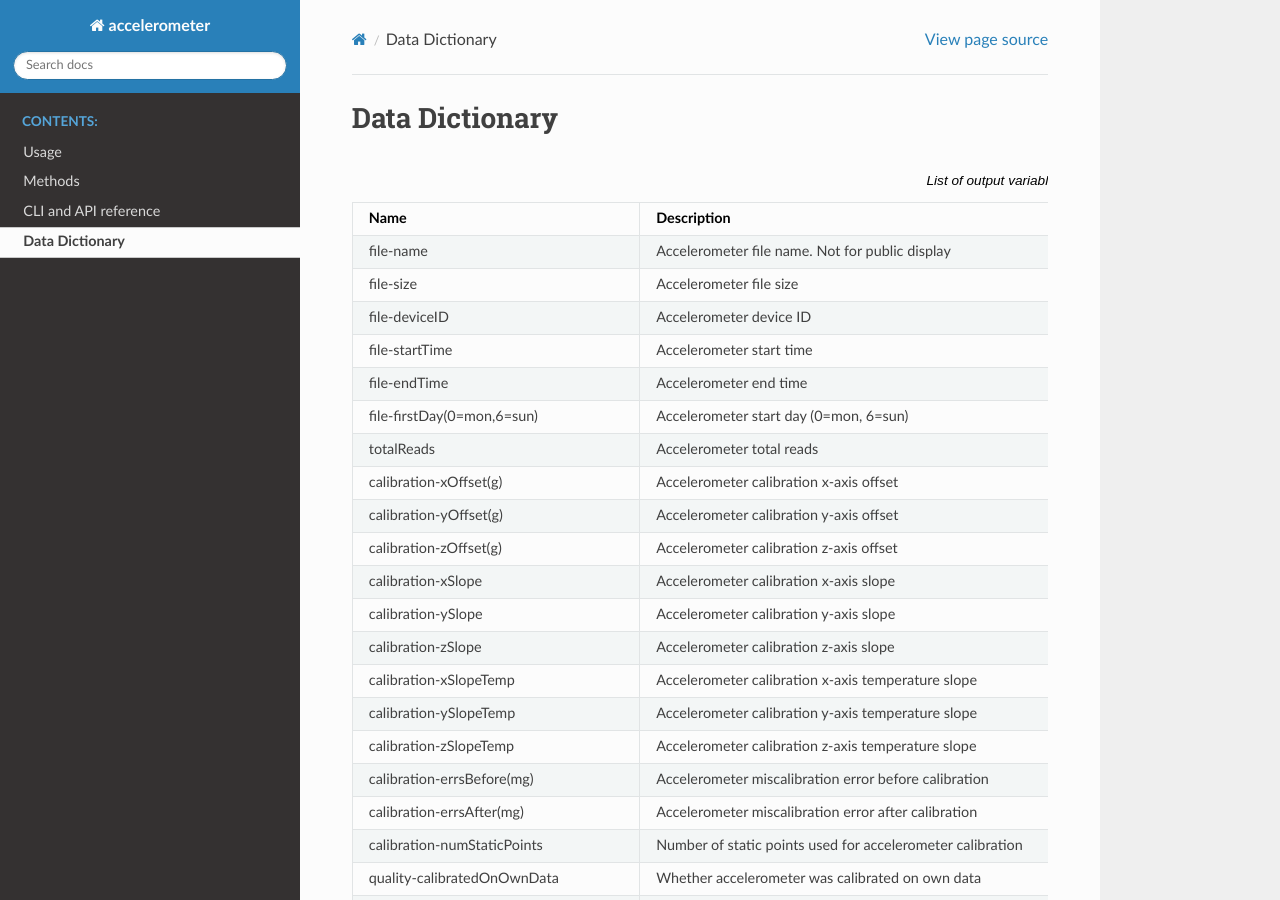
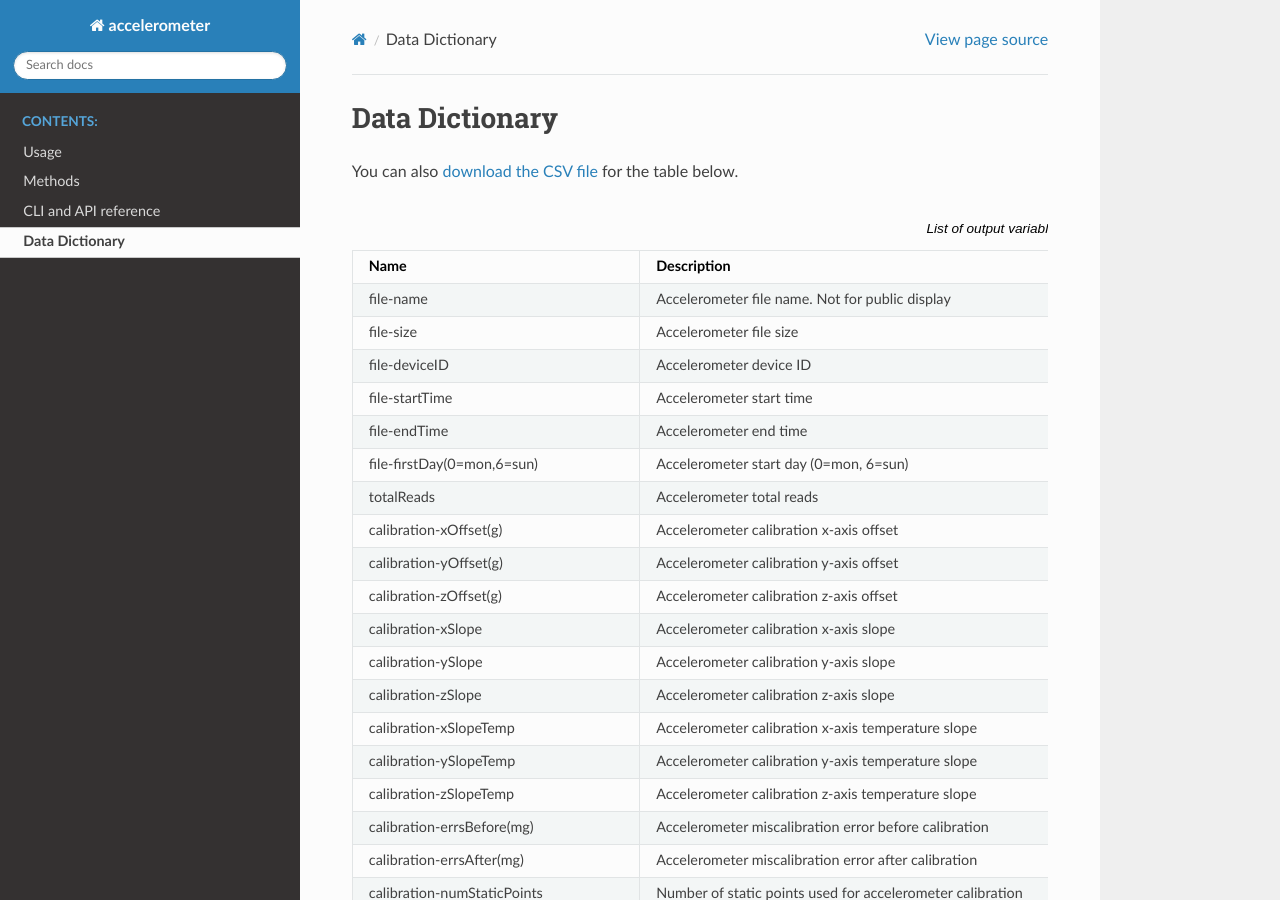
Before and after one commit to OxWearables/biobankAccelerometerAnalysis, a Sphinx documentation site: the page built from docs/source/datadict.rst, in a window 1280 px wide and 900 px high. Built offline with Sphinx 7.4.7 and the Read the Docs theme 2.0.0, drawn with Linux system fonts in a browser that asks for light colours.

Commit message:
fix table width

```diff
--- a/docs/source/datadict.rst
+++ b/docs/source/datadict.rst
@@ -1,7 +1,11 @@
 Data Dictionary
 ###############
 
+You can also
+`download the CSV file <https://github.com/activityMonitoring/biobankAccelerometerAnalysis/blob/master/docs/source/DataDictionary.csv>`_
+for the table below.
+
 .. csv-table:: List of output variables
     :file: DataDictionary.csv
-    :widths: 100, 200, 30, 30
+    :widths: 30, 50, 10, 10
     :header-rows: 1
```
